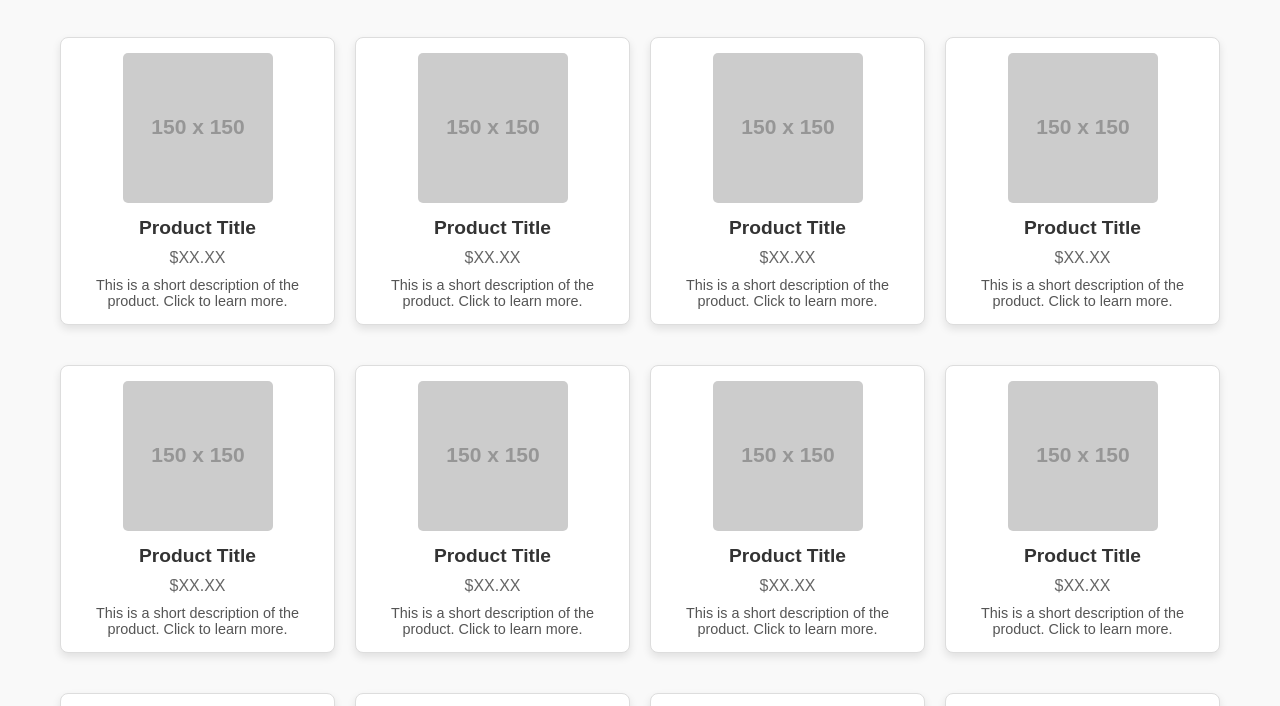
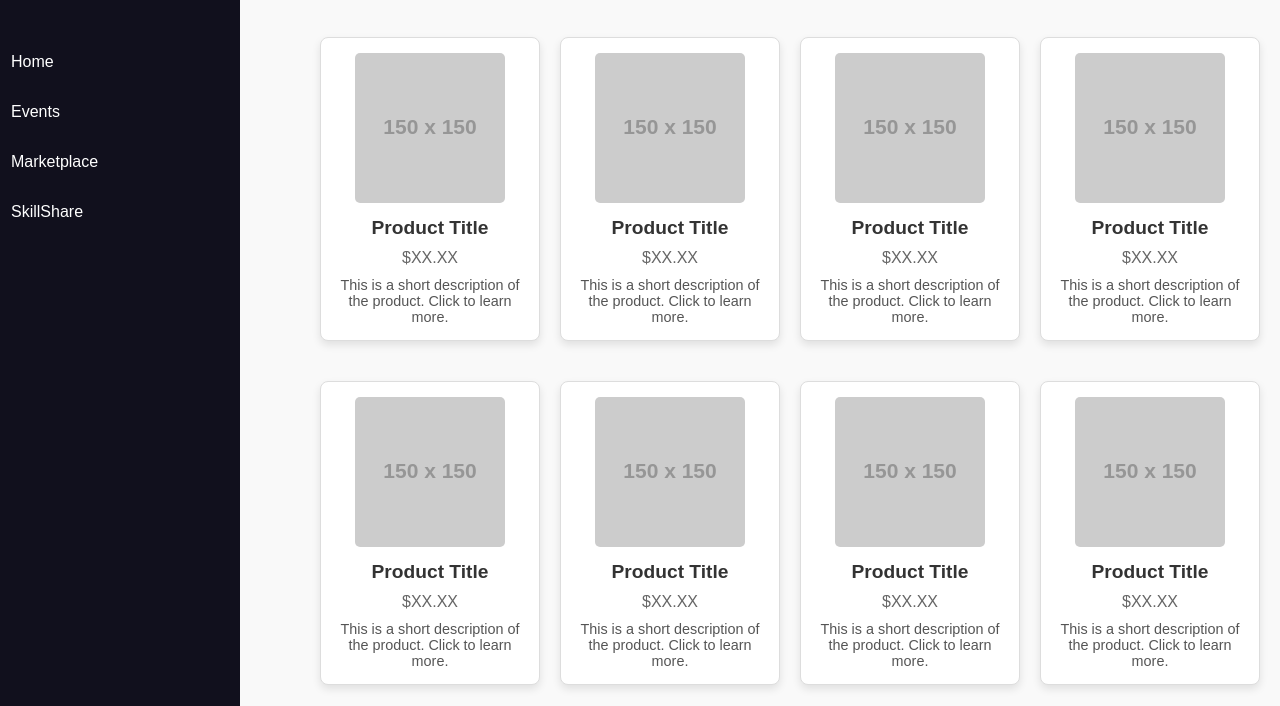
Before and after one commit to WizardBornov/UniVerse, a plain HTML site: page user-management-frontend/public/marketplace.html in a window 1280 px wide. Shown: the part 78-784 px from the top of the page. Drawn offline with Linux system fonts and the light colour scheme; placeholder pictures from the web are drawn by us.

Commit message:
added sidebar to marketplace

```diff
--- a/user-management-frontend/public/marketplace.css
+++ b/user-management-frontend/public/marketplace.css
@@ -12,6 +12,7 @@ body {
 header {
     text-align: center;
     margin: 20px 0;
+    margin-left: 300px;
 }
 
 h1 {
@@ -26,6 +27,7 @@ h1 {
     padding: 20px;
     max-width: 1200px;
     margin: 0 auto;
+    margin-left: 300px;
 }
 
 .product {
@@ -62,3 +64,88 @@ h1 {
     color: #555;
     text-align: center;
 }
+.sidebar {
+    position: fixed;
+    height: 100%;
+    width: 260px;
+    background: #11101d;
+    padding: 15px;
+    z-index: 99;
+    margin-top: -94.5px;
+    margin-left: -20px;
+    margin-right: 100px;
+}
+.sidebar a {
+    color: #fff;
+    text-decoration: none;
+}
+.logo {
+    font-size: 25px;
+    padding: 0 15px;
+}
+.menu-content {
+    position: relative;
+    height: 100%;
+    width: 100%;
+    margin-top: 40px;
+    overflow-y: scroll;
+}
+.menu-content::-webkit-scrollbar {
+display: none;
+}
+.menu-items {
+height: 100%;
+width: 100%;
+list-style: none;
+transition: all 0.4s ease;
+}
+.submenu-active .menu-items {
+transform: translateX(-56%);
+}
+.menu-title {
+color: #fff;
+font-size: 14px;
+padding: 15px 20px;
+}
+.item a,
+.submenu-item {
+padding: 16px;
+display: inline-block;
+width: 100%;
+border-radius: 12px;
+}
+.item i {
+font-size: 12px;
+}
+.item a:hover,
+.submenu-item:hover,
+.submenu .menu-title:hover {
+background: rgba(255, 255, 255, 0.1);
+}
+.submenu-item {
+    display: flex;
+    justify-content: space-between;
+    align-items: center;
+    color: #fff;
+    cursor: pointer;
+}
+.submenu {
+    position: absolute;
+    height: 100%;
+    width: 100%;
+    top: 0;
+    right: calc(-100% - 26px);
+    height: calc(100% + 100vh);
+    background: #11101d;
+    display: none;
+}
+.show-submenu ~ .submenu {
+display: block;
+}
+.submenu .menu-title {
+border-radius: 12px;
+cursor: pointer;
+}
+.submenu .menu-title i {
+margin-right: 10px;
+}
--- a/user-management-frontend/public/marketplace.html
+++ b/user-management-frontend/public/marketplace.html
@@ -13,6 +13,27 @@
     </header>
 
     <main>
+        <nav class="sidebar">
+            <a href="home" class="logo">UniVERSE</a>
+            <div class="menu-content">
+              <ul class="menu-items">
+                <div class="menu-title"></div>
+                <li class="item">
+                  <a href="public.html">Home</a>
+                </li>
+                <li class="item">
+                  <a href="events.html">Events</a>
+                </li>
+
+                <li class="item">
+                  <a href="marketplace.html">Marketplace</a>
+                </li>
+                <li class="item">
+                  <a href="skillshowcase.html">SkillShare</a>
+                </li>
+              </ul>
+            </div>
+          </nav>
         <div class="product-grid">
             <div class="product">
                 <img src="https://via.placeholder.com/150" alt="Product Image">
```
